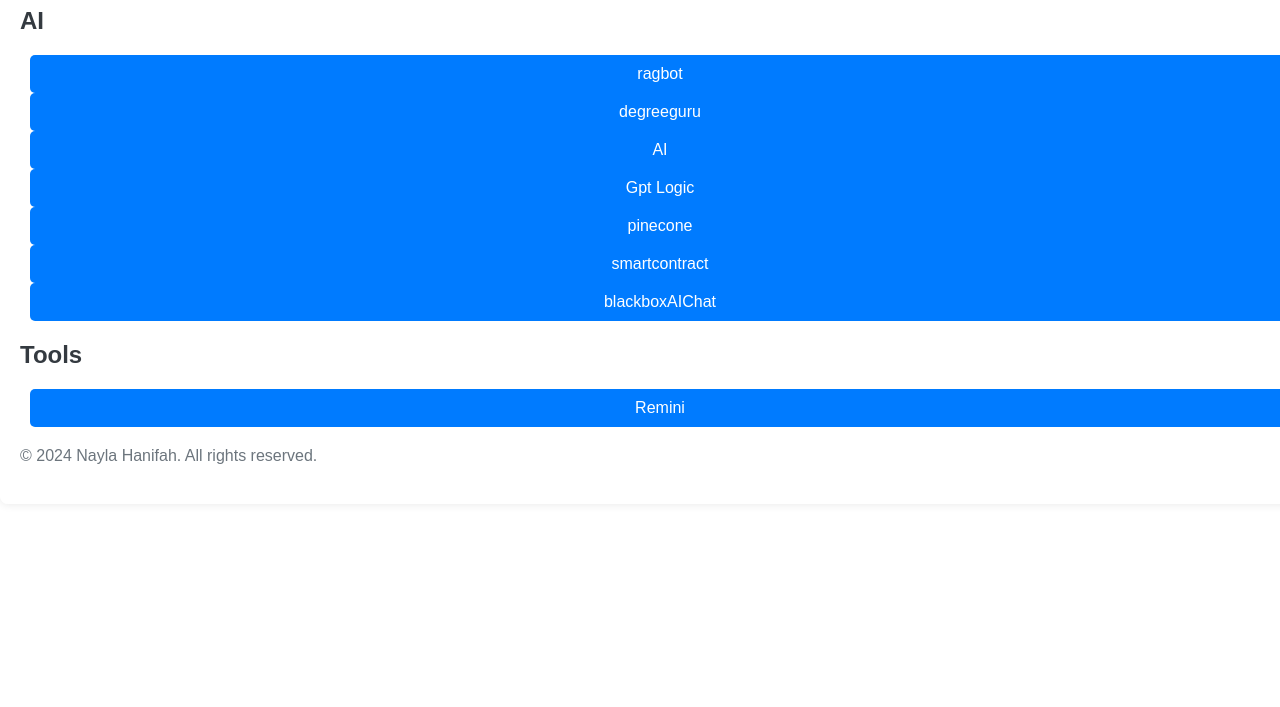
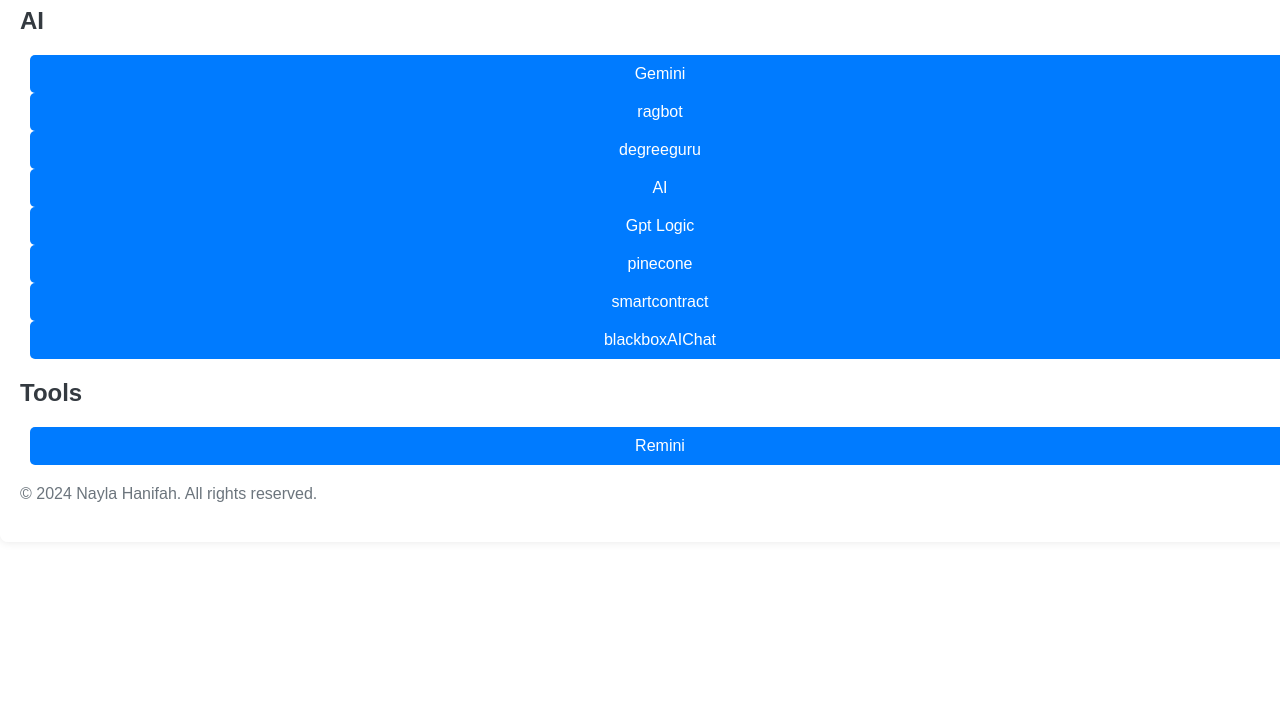
Before and after one commit to NayNay-17/My-api, a website: page index.html in a window 1280 px wide. Shown: the part 93-800 px from the top of the page. Drawn offline with Linux system fonts and the light colour scheme.

Commit message:
Update index.html

```diff
--- a/index.html
+++ b/index.html
@@ -74,6 +74,8 @@
 
   <h2>AI</h2>
   <div class="btn-container">
+    <a href="/api/gemini?message=hai" class="btn">Gemini</a>
+
     <a href="/api/ragbot?message=hai" class="btn">ragbot</a>
 
     <a href="/api/degreeguru?message=hai" class="btn">degreeguru</a>
```
